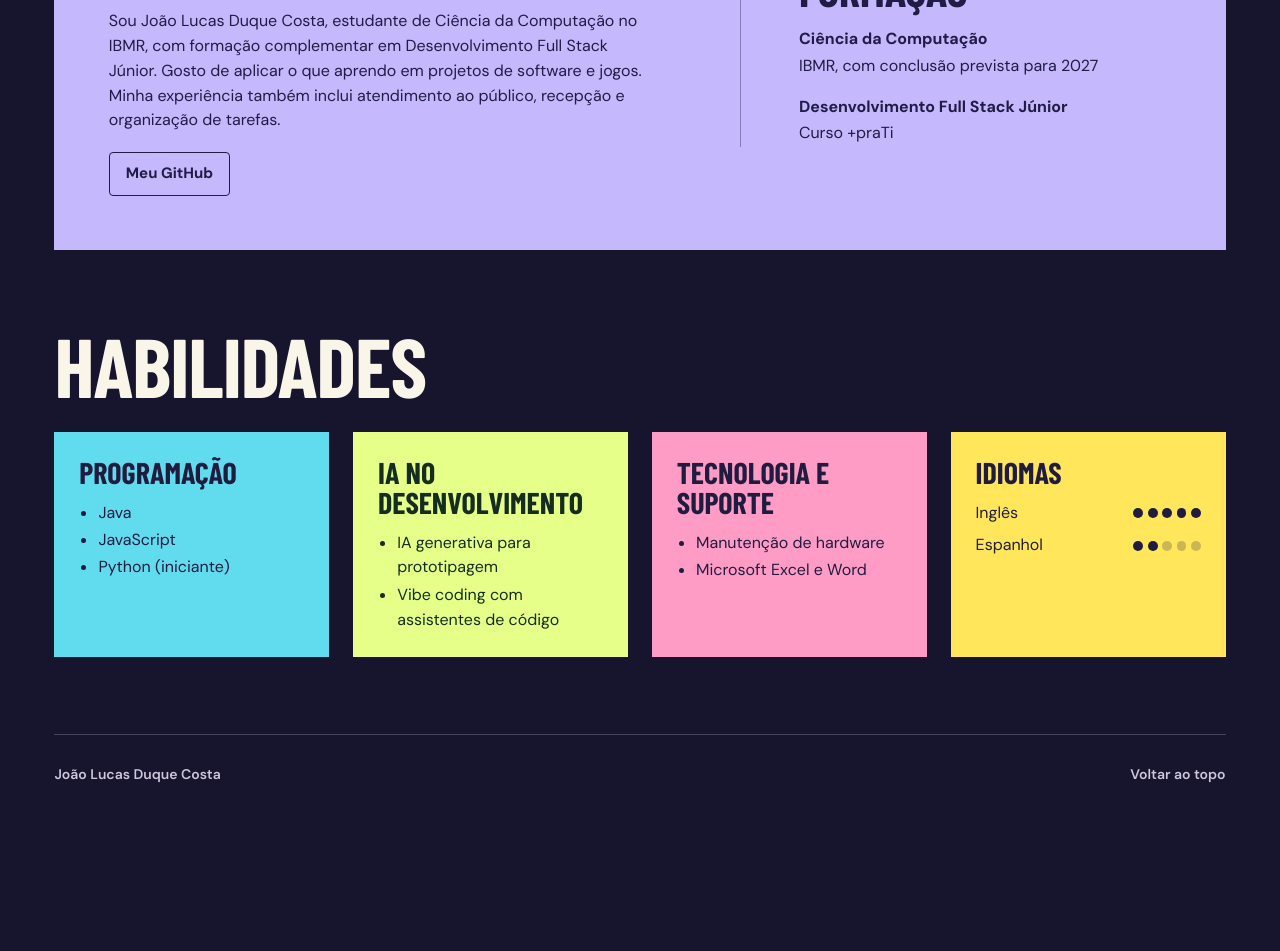
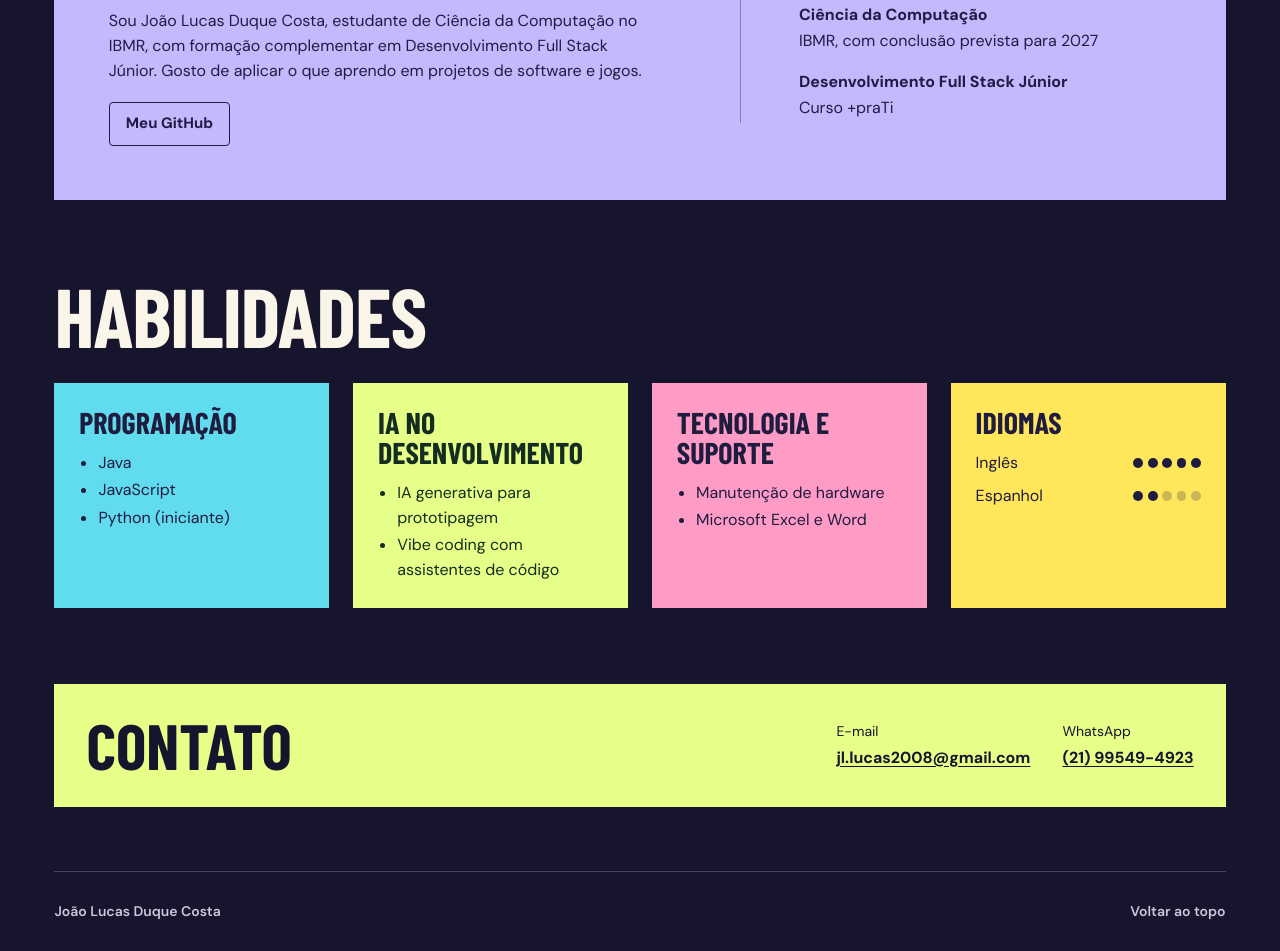
Before and after one commit to jxaoz/portfolio, a plain HTML site: page index.html in a window 1280 px wide. Shown: the part 2094-3045 px from the top of the page. Before the commit the page ends 2908 px from the top, so only its background shows below. Drawn offline with nearby package versions, Linux system fonts and the light colour scheme; a web font is replaced by a local one.

Commit message:
Adiciona contatos e ajusta apresentação

```diff
--- a/index.html
+++ b/index.html
@@ -7,7 +7,7 @@
   <meta name="description" content="Portfólio de João Lucas Duque Costa, estudante de Ciência da Computação. Conheça Café Mania, Fortaleza Rubra, Pulso Arena e Rastro Estelar.">
   <meta name="theme-color" content="#17142d">
   <title>João Lucas Duque Costa | Portfólio</title>
-  <link rel="stylesheet" href="./styles.css?v=idiomas">
+  <link rel="stylesheet" href="./styles.css?v=contato">
   <link rel="stylesheet" href="./hero-art.css?v=poster-hero">
   <script src="./portfolio.js" defer></script>
 </head>
@@ -118,7 +118,7 @@
     <section id="sobre" class="about shell" aria-labelledby="titulo-sobre">
       <div class="about-intro">
         <h2 id="titulo-sobre">Sobre mim</h2>
-        <p>Sou João Lucas Duque Costa, estudante de Ciência da Computação no IBMR, com formação complementar em Desenvolvimento Full Stack Júnior. Gosto de aplicar o que aprendo em projetos de software e jogos. Minha experiência também inclui atendimento ao público, recepção e organização de tarefas.</p>
+        <p>Sou João Lucas Duque Costa, estudante de Ciência da Computação no IBMR, com formação complementar em Desenvolvimento Full Stack Júnior. Gosto de aplicar o que aprendo em projetos de software e jogos.</p>
         <a class="button" href="https://github.com/jxaoz">Meu GitHub</a>
       </div>
       <div class="education">
@@ -185,6 +185,20 @@
           </ul>
         </div>
       </div>
+    </section>
+
+    <section id="contato" class="contact shell" aria-labelledby="titulo-contato">
+      <h2 id="titulo-contato">Contato</h2>
+      <address class="contact-links">
+        <a href="mailto:jl.lucas2008@gmail.com">
+          <span>E-mail</span>
+          <strong>jl.lucas2008@gmail.com</strong>
+        </a>
+        <a href="https://wa.me/5521995494923">
+          <span>WhatsApp</span>
+          <strong>(21) 99549-4923</strong>
+        </a>
+      </address>
     </section>
   </main>
 
--- a/styles.css
+++ b/styles.css
@@ -159,6 +159,24 @@ section[id] { scroll-margin-top: 1.5rem; }
 .language-rating { display: flex; flex: none; gap: .28rem; }
 .language-dot { width: .62rem; height: .62rem; border-radius: 50%; background-color: currentColor; opacity: .24; }
 .language-dot.is-filled { opacity: 1; }
+.contact {
+  display: flex;
+  flex-wrap: wrap;
+  justify-content: space-between;
+  align-items: center;
+  gap: 1.15rem 2rem;
+  padding: clamp(1rem, 3vw, 2rem);
+  margin-bottom: clamp(2.5rem, 5vw, 4.5rem);
+  background: var(--acid);
+  color: var(--background);
+}
+.contact h2 { font: 800 clamp(2.5rem, 5vw, 4rem)/.92 var(--display); text-transform: uppercase; }
+.contact-links { display: flex; flex-wrap: wrap; gap: .9rem 2rem; margin: 0; font-style: normal; min-width: 0; }
+.contact-links a { display: grid; gap: .15rem; min-width: 0; overflow-wrap: anywhere; }
+.contact-links span { font-size: .875rem; }
+.contact-links strong { text-decoration: underline; text-underline-offset: .2em; }
+.contact-links a:hover strong { text-decoration-thickness: 2px; }
+.contact-links a:focus-visible { outline-color: var(--background); }
 .site-footer { min-height: 5rem; border-top: 1px solid var(--line); }
 
 .project-dialog { width: min(46rem, calc(100% - 2rem)); max-height: calc(100% - 2rem); padding: 0; color: var(--text); background: var(--panel); border: 2px solid var(--project-color); overscroll-behavior: contain; }
```
